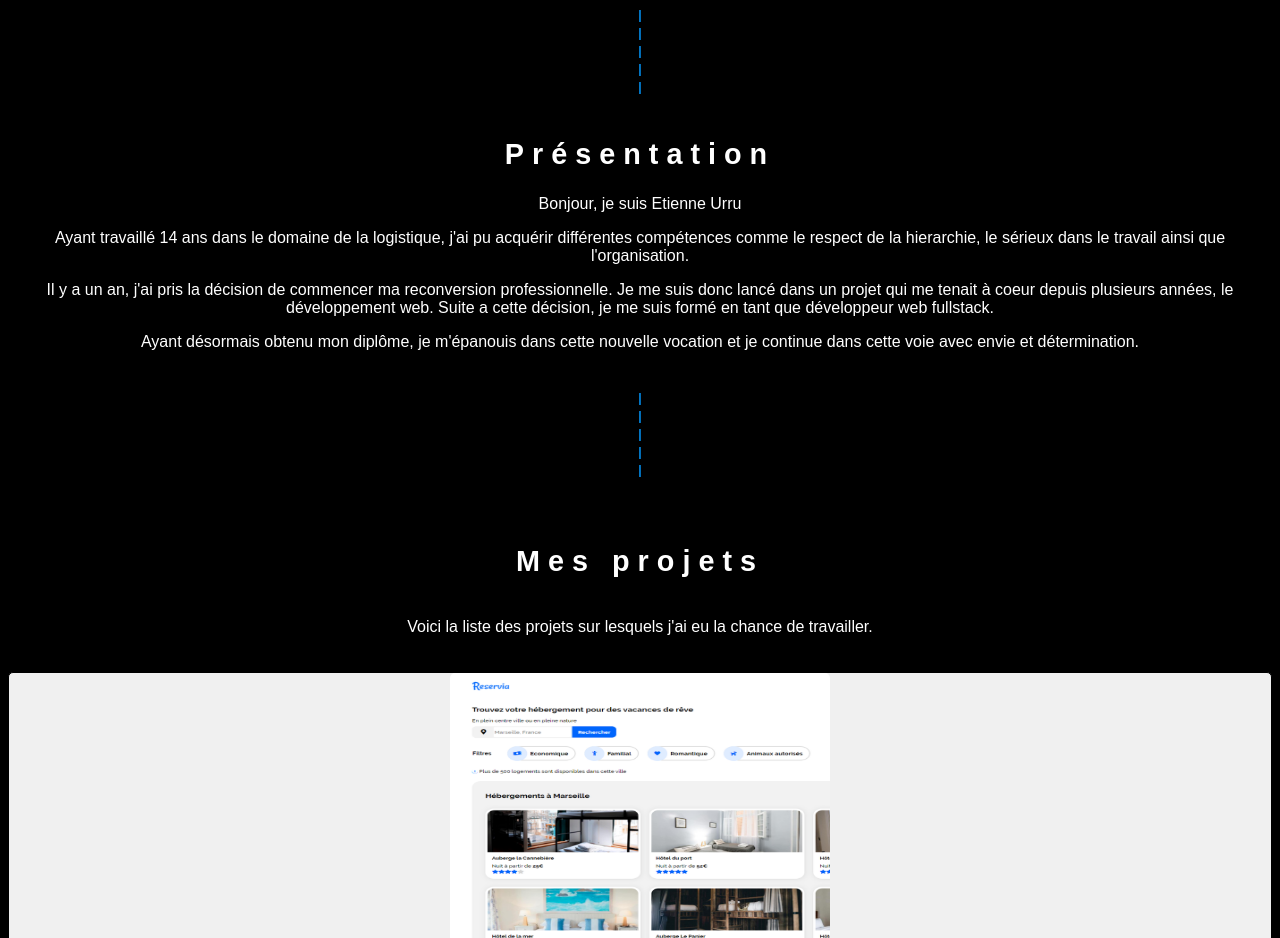
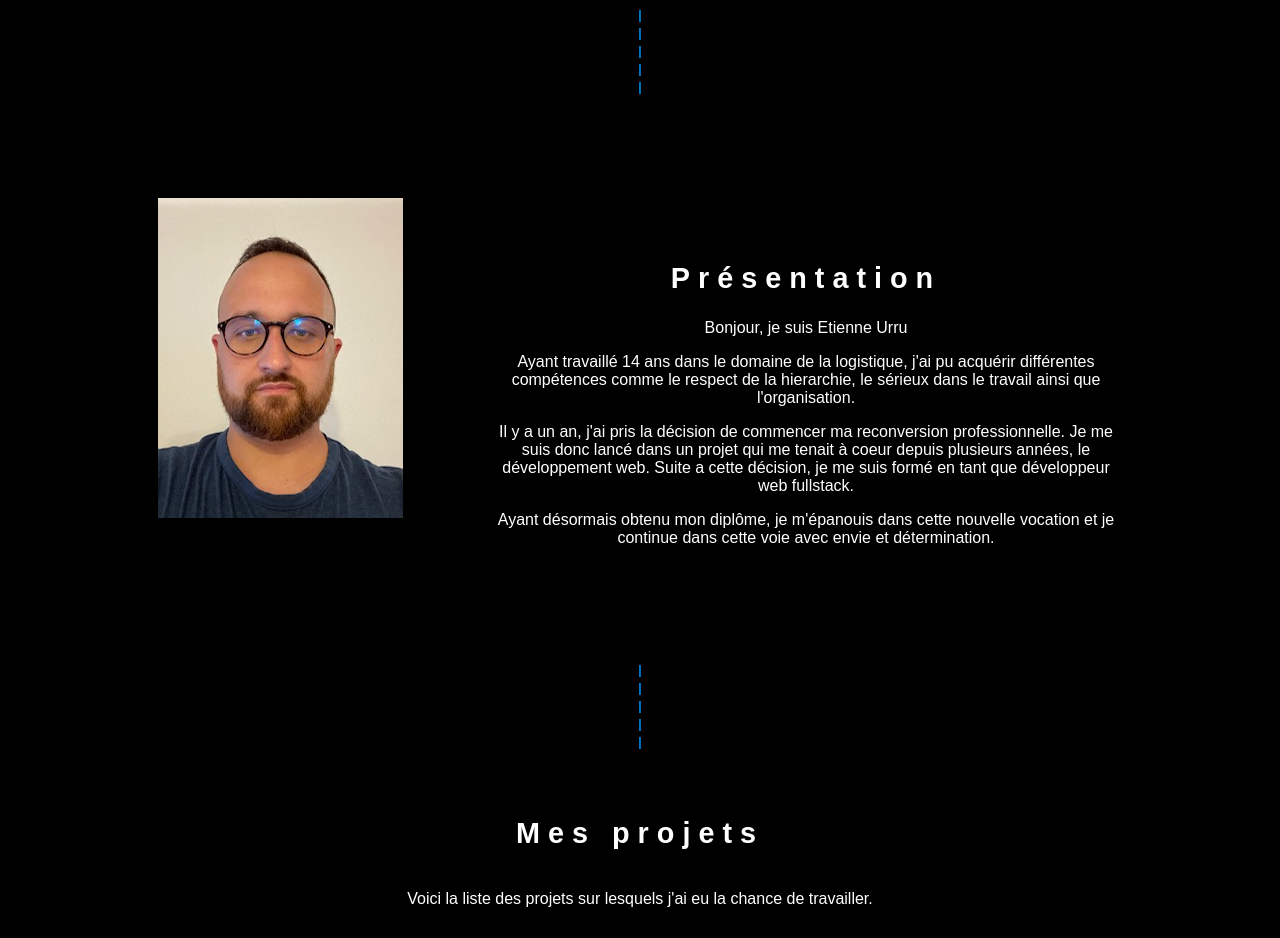
Before and after one commit to EUrru31/portfolio, a Vue app: page / in a window 1280 px wide. Shown: the part 840-1778 px from the top of the page. Built offline with nearby package versions, Linux system fonts and the light colour scheme.

Commit message:
Présentation mediaqueries

```diff
--- a/src/components/Apropos.vue
+++ b/src/components/Apropos.vue
@@ -17,21 +17,22 @@
                     Bonjour, je suis Etienne Urru
                 </p>
                 <p>
-                    Ayant travaillé 14 ans dans le domaine de la logistique, j'ai pu acquérir
-                    différentes compétences comme le respect de la hierarchie,
-                    le sérieux dans le travail ainsi que l'organisation.
+                    Ayant travaillé 14 ans dans le domaine de la logistique,
+                    j'ai pu acquérir différentes compétences comme le respect de
+                    la hierarchie, le sérieux dans le travail ainsi que
+                    l'organisation.
                 </p>
                 <p>
                     Il y a un an, j'ai pris la décision de commencer ma
-                    reconversion professionnelle. Je me suis donc lancé dans un projet qui me
-                    tenait à coeur depuis plusieurs années, le développement
-                    web. Suite a cette décision, je me suis formé en tant que
-                    développeur web fullstack.
+                    reconversion professionnelle. Je me suis donc lancé dans un
+                    projet qui me tenait à coeur depuis plusieurs années, le
+                    développement web. Suite a cette décision, je me suis formé
+                    en tant que développeur web fullstack.
                 </p>
                 <p>
-                    Ayant désormais obtenu mon diplôme, je m'épanouis
-                    dans cette nouvelle vocation et je continue dans cette voie
-                    avec envie et détermination.
+                    Ayant désormais obtenu mon diplôme, je m'épanouis dans cette
+                    nouvelle vocation et je continue dans cette voie avec envie
+                    et détermination.
                 </p>
             </div>
         </div>
@@ -59,4 +60,21 @@ h2 {
 .presentationText {
     margin-top: 40px;
 }
+@media screen and (min-width: 1025px) {
+    .presentationPhoto {
+        display: block;
+        margin-left: 150px;
+    }
+    .presentationPage {
+        display: flex;
+        flex-direction: row;
+        margin-bottom: 100px;
+        margin-top: 100px;
+    }
+    .presentationText {
+        width: 50%;
+        margin-left: auto;
+        margin-right: 150px;
+    }
+}
 </style>
```
